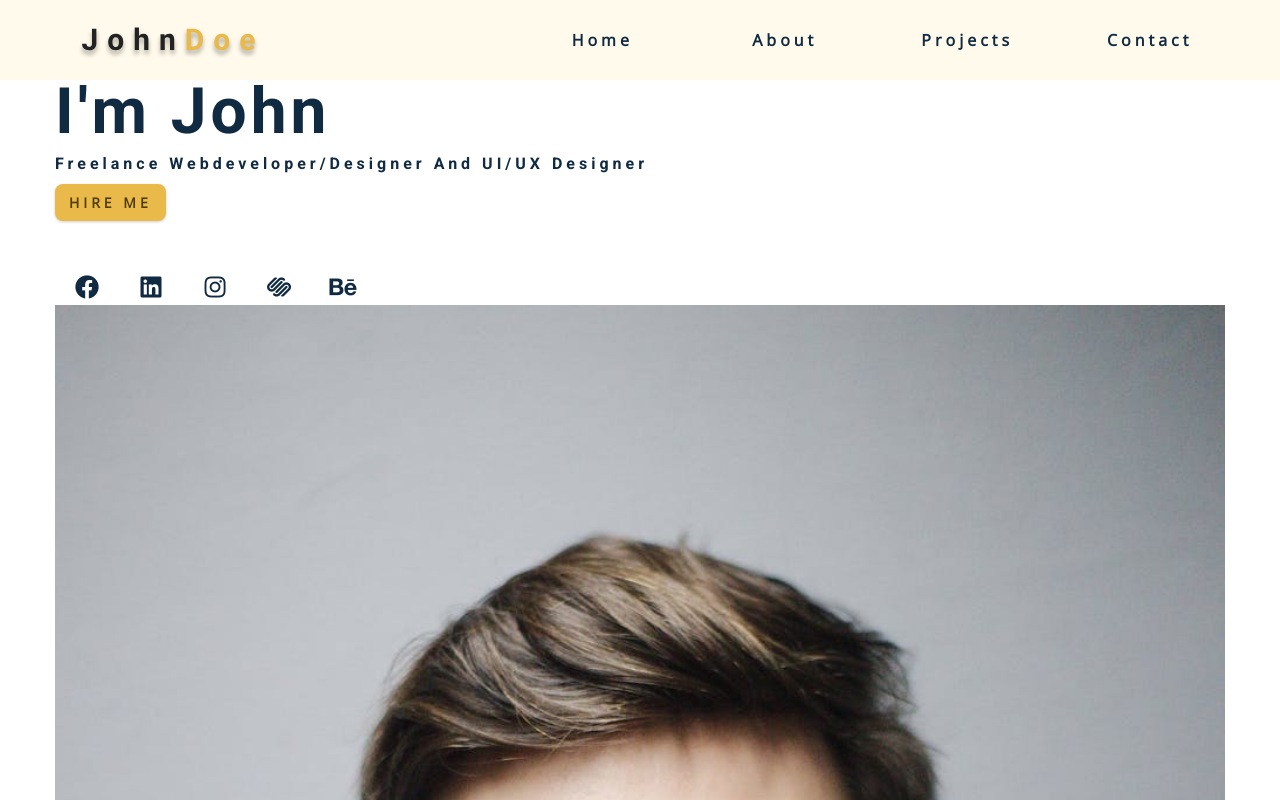
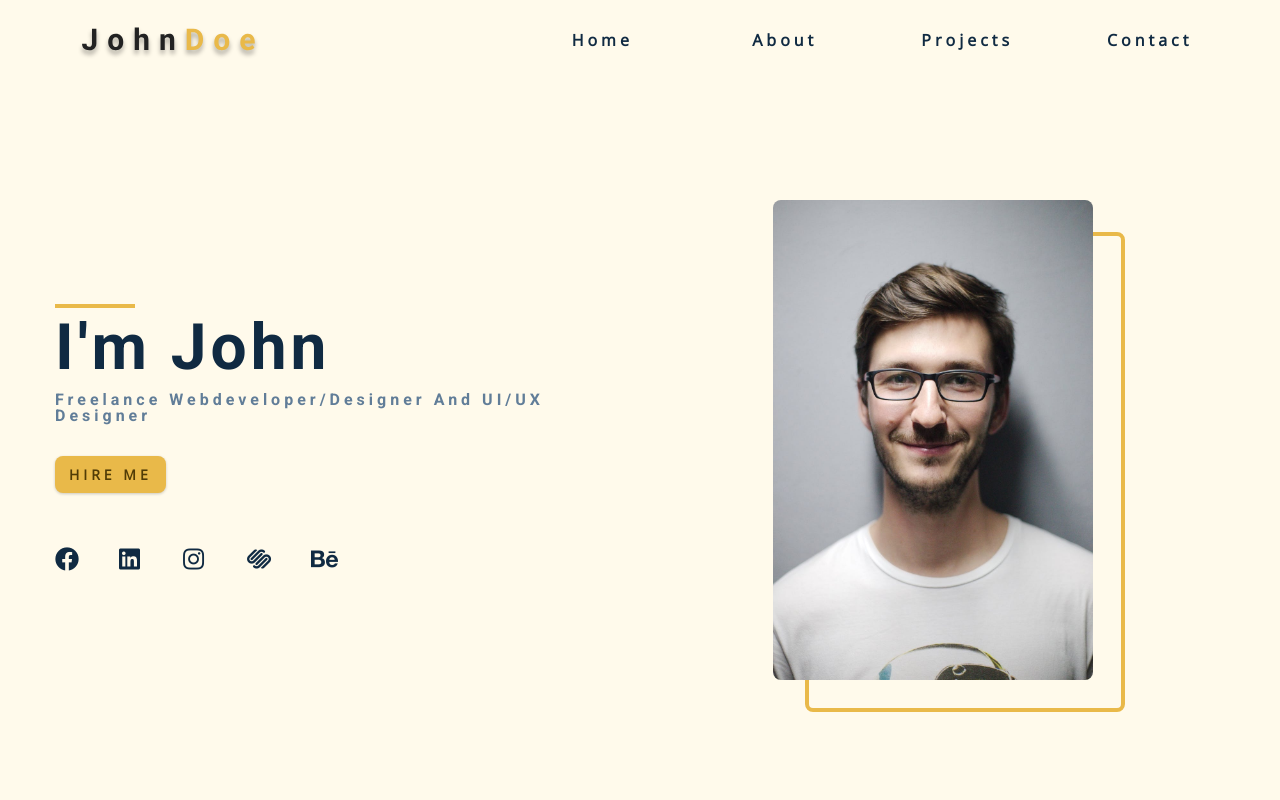
Before and after one commit to Soulbash/CSS-Grid-Portfolio-Project, a plain HTML site: page index.html in a window 1280 px wide. Shown: the top 800 px of the page. Drawn offline with nearby package versions, Linux system fonts and the light colour scheme.

Commit message:
Added css styles to hero in index page.

```diff
--- a/css/styles.css
+++ b/css/styles.css
@@ -164,8 +164,16 @@ p {
     width: 95vw;
   }
 }
+
 /* added during recording */
-
+.underline {
+  width: 5rem;
+  height: 0.25rem;
+  margin-bottom: 1.25rem;
+  background: var(--clr-primary-5);
+  margin-left: auto;
+  margin-right: auto;
+}
 /*
 ===============
 Navbar
@@ -235,7 +243,7 @@ Navbar
   top: 0;
   left: 0;
   width: 100%;
-  background: var(--clr-primary-9);
+  background: var(--clr-white);
   z-index: 2;
   box-shadow: var(--light-shadow);
 }
@@ -313,7 +321,56 @@ Hero
 ===============
 */
 /* underline added to globals */
-
+.hero .underline {
+  margin-bottom: 0.5rem;
+  margin-left: 0;
+}
+.hero-img {
+  display: none;
+}
+.hero {
+  background: var(--clr-primary-10);
+}
+.hero-center {
+  min-height: calc(100vh - 5rem);
+  display: grid;
+  place-items: center;
+}
+.hero-info h4 {
+  color: var(--clr-grey-5);
+}
+.hero-icons {
+  justify-items: start;
+}
+.hero-btn {
+  margin-top: 1.25rem;
+}
+@media screen and (min-width: 992px) {
+  .hero-img {
+    display: block;
+    position: relative;
+  }
+  .hero-center {
+    grid-template-columns: repeat(2, 1fr);
+  }
+  .hero-photo {
+    max-width: 25rem;
+    max-height: 30rem;
+    object-fit: cover;
+    border-radius: var(--radius);
+    position: relative;
+  }
+  .hero-img::before {
+    content: "";
+    position: absolute;
+    width: 100%;
+    height: 100%;
+    border: 0.25rem solid var(--clr-primary-5);
+    top: 2rem;
+    right: -2rem;
+    border-radius: var(--radius);
+  }
+}
 /*
 ===============
 About
--- a/index.html
+++ b/index.html
@@ -97,7 +97,7 @@
     <header class="hero">
       <div class="section-center hero-center">
         <article class="hero-info">
-          <div class="underline">
+          <div class="underline"></div>
           <h1>i'm john</h1>
           <h4>freelance webdeveloper/designer and uI/uX designer</h4>
           <a href="contact.html" class="btn hero-btn">hire me</a>
@@ -129,7 +129,6 @@
               </a>
             </li>
           </ul>
-          </div>
         </article>
         <article class="hero-img">
           <img src="./images/hero-img.jpeg" class="hero-photo" alt="john doe" />
```
Lines whose indentation alone changed are shown as unchanged.
